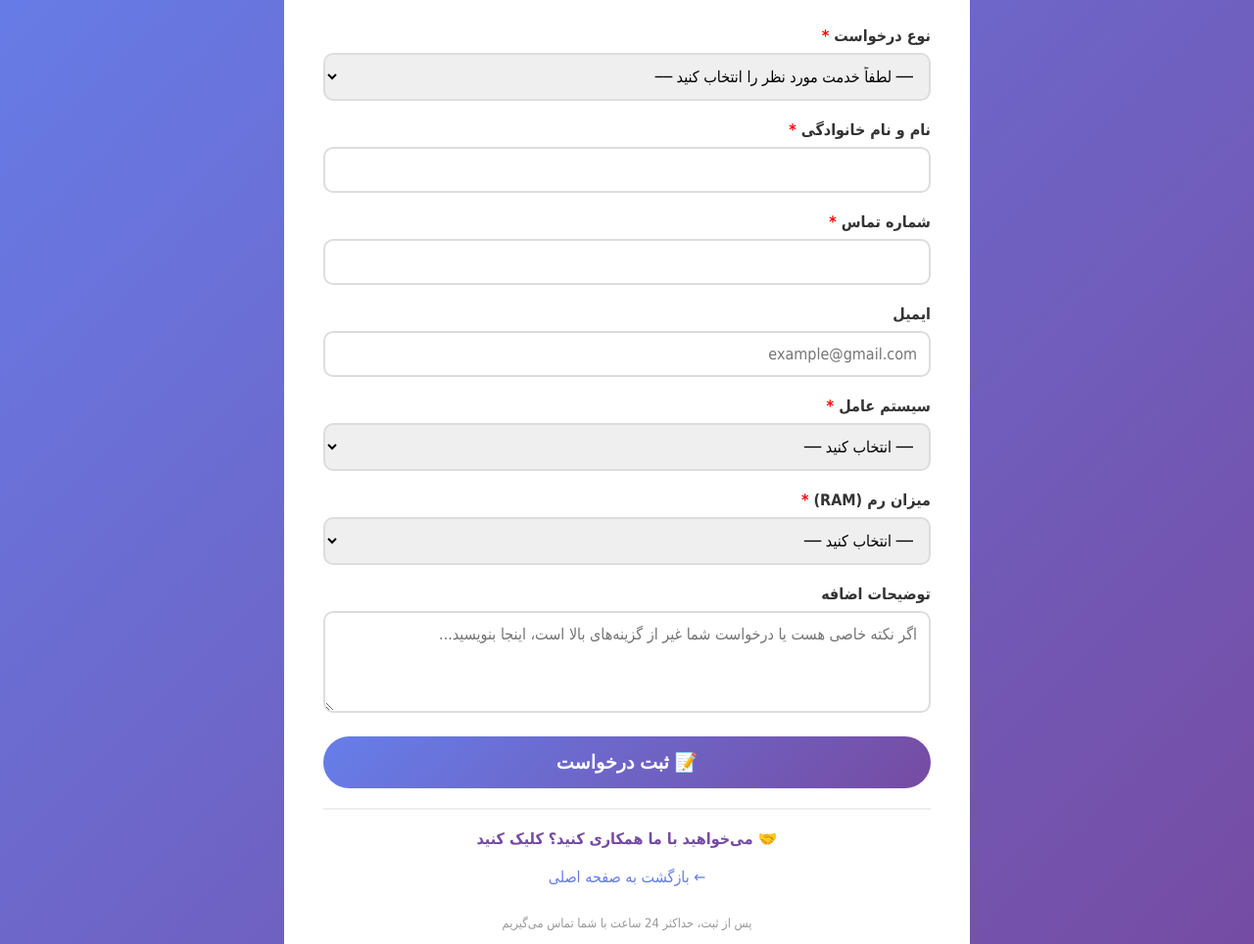
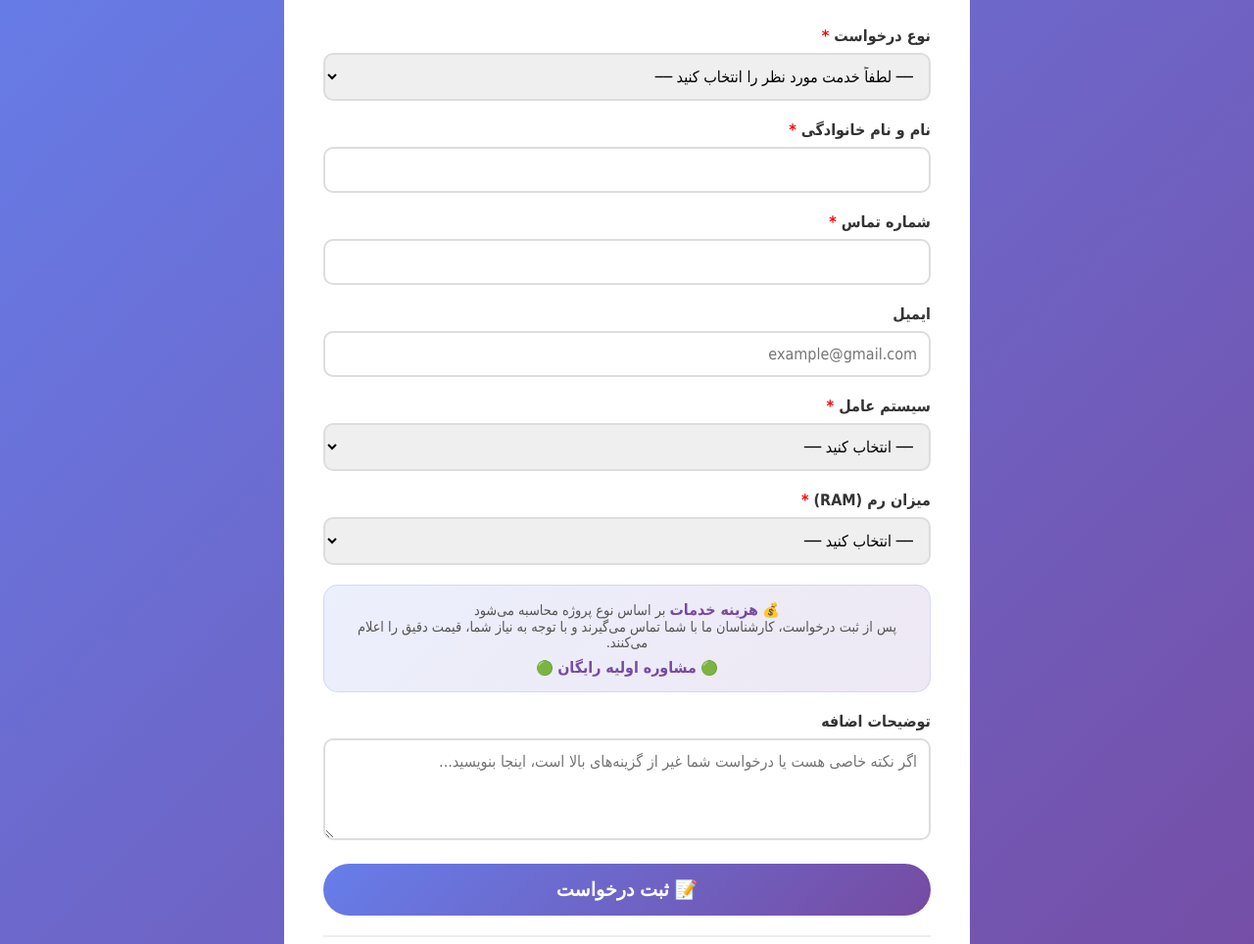
Before and after one commit to cysobms-sudo/sofiaai.github.io, a plain HTML site: page order.html in a window 1280 px wide. Shown: the part 127-1091 px from the top of the page at 98% size. Drawn offline with Linux system fonts and the light colour scheme.

Commit message:
Update order.html

```diff
--- a/order.html
+++ b/order.html
@@ -22,6 +22,22 @@
         footer{text-align:center;margin-top:30px;color:#999;font-size:0.8em;}
         hr{margin:20px 0;border:1px solid #eee;}
         .service-option{padding-right:5px;}
+        .price-info{
+            background:linear-gradient(135deg,#667eea20,#764ba220);
+            padding:15px;
+            border-radius:15px;
+            margin:20px 0;
+            text-align:center;
+            border:1px solid #667eea30;
+        }
+        .price-info p{
+            color:#555;
+            font-size:0.9em;
+        }
+        .price-info strong{
+            color:#764ba2;
+            font-size:1.1em;
+        }
     </style>
 </head>
 <body>
@@ -32,17 +48,21 @@
     <form action="https://formspree.io/f/xpqeqkgk" method="POST">
         <input type="hidden" name="_subject" value="سفارش جدید از سایت Sofia AI">
 
-        <!-- منوی کرکره‌ای انتخاب خدمات - کامل -->
+        <!-- منوی کرکره‌ای انتخاب خدمات - 10 سرویس کامل -->
         <div class="form-group">
             <label>نوع درخواست <span class="required">*</span></label>
             <select name="request_type" required style="padding:12px;">
                 <option value="" disabled selected>── لطفاً خدمت مورد نظر را انتخاب کنید ──</option>
                 <option value="rag" class="service-option">🧠 سیستم RAG (پرسش و پاسخ هوشمند از اسناد)</option>
-                <option value="vision" class="service-option">👁️ بینایی ماشین (تشخیص اشیا، چهره، آنالیز تصاویر)</option>
+                <option value="vision" class="service-option">👁️ بینایی ماشین (تشخیص اشیا، چهره و آنالیز تصاویر)</option>
                 <option value="automation" class="service-option">⚙️ اتوماسیون هوشمند (طراحی workflow با n8n)</option>
                 <option value="llm" class="service-option">🎓 مشاوره و آموزش LLM (مهندسی پرامپت، Fine-tuning)</option>
-                <option value="lmstudio" class="service-option">🚀 نصب ایجنت هوش مصنوعی (راه‌اندازی LM Studio)</option>
+                <option value="lmstudio" class="service-option">🚀 نصب و راه‌اندازی ایجنت هوش مصنوعی</option>
                 <option value="data" class="service-option">📊 تحلیل داده و سیستم پیشنهاددهنده</option>
+                <option value="nlp" class="service-option">💬 پردازش زبان طبیعی (تحلیل متن، احساسات، چت‌بات)</option>
+                <option value="voice" class="service-option">🎤 تشخیص و سنتز صدا (تبدیل گفتار به متن و برعکس)</option>
+                <option value="predictive" class="service-option">📈 سیستم‌های پیش‌بینی (پیش‌بینی فروش، قیمت و تقاضا)</option>
+                <option value="recommend" class="service-option">🎯 سیستم پیشنهاددهنده (توصیه محصول و محتوای شخصی‌سازی شده)</option>
                 <option value="other" class="service-option">🔧 سایر خدمات (لطفاً در توضیحات بنویسید)</option>
             </select>
         </div>
@@ -84,6 +104,13 @@
             </select>
         </div>
 
+        <!-- بخش اطلاع‌رسانی هزینه -->
+        <div class="price-info">
+            <p>💰 <strong>هزینه خدمات</strong> بر اساس نوع پروژه محاسبه می‌شود</p>
+            <p>پس از ثبت درخواست، کارشناسان ما با شما تماس می‌گیرند و با توجه به نیاز شما، قیمت دقیق را اعلام می‌کنند.</p>
+            <p style="margin-top:8px;">🟢 <strong>مشاوره اولیه رایگان</strong> 🟢</p>
+        </div>
+
         <div class="form-group">
             <label>توضیحات اضافه</label>
             <textarea name="notes" rows="4" placeholder="اگر نکته خاصی هست یا درخواست شما غیر از گزینه‌های بالا است، اینجا بنویسید..."></textarea>
```
